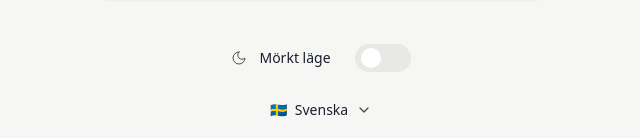
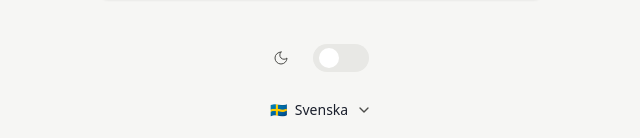
Before and after one commit to doltnamn-se/kasper-react-app, a React (Vite) app: page /auth in a window 1280 px wide. Shown: the part 314-452 px from the top of the page, without its empty margins (319-959 px from the left). Built offline with nearby package versions, Linux system fonts and the light colour scheme.

Commit message:
Remove Dark Mode Label Text
Removed the "mörkt läge" text from the DarkModeToggle component, leaving only the icon and the toggle button.
[skip gpt_engineer]

```diff
--- a/src/components/auth/DarkModeToggle.tsx
+++ b/src/components/auth/DarkModeToggle.tsx
@@ -1,6 +1,5 @@
 import { Moon } from "lucide-react";
 import { Switch } from "@/components/ui/switch";
-import { useLanguage } from "@/contexts/LanguageContext";
 
 interface DarkModeToggleProps {
   isDarkMode: boolean;
@@ -8,13 +7,10 @@ interface DarkModeToggleProps {
 }
 
 export const DarkModeToggle = ({ isDarkMode, onToggle }: DarkModeToggleProps) => {
-  const { t } = useLanguage();
-
   return (
     <div className="flex items-center justify-center gap-6 px-4 py-3 rounded-lg">
       <div className="flex items-center gap-3">
         <Moon className="w-4 h-4 text-[#4c4c49] dark:text-[#67676c] stroke-[1.5]" />
-        <span className="text-sm text-[#1A1F2C] dark:text-slate-200">{t('dark.mode')}</span>
       </div>
       <Switch
         checked={isDarkMode}
```
